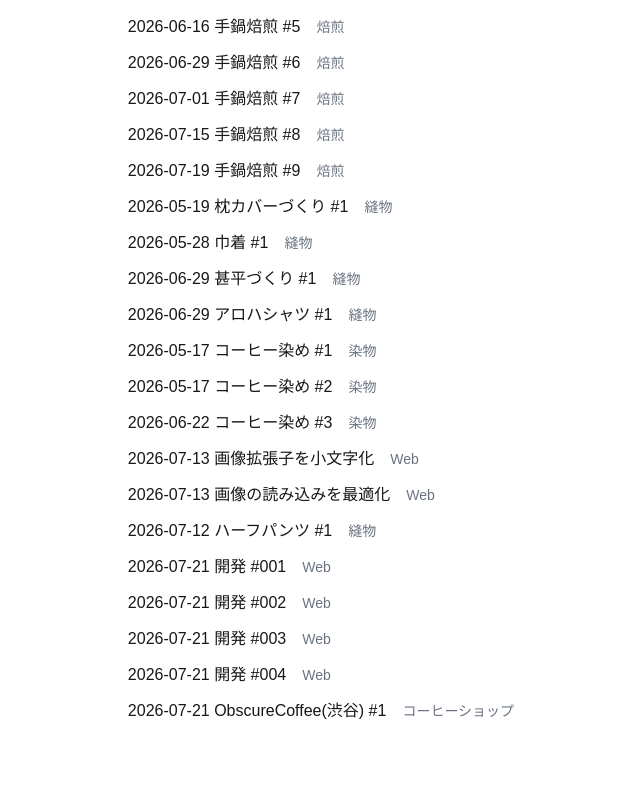
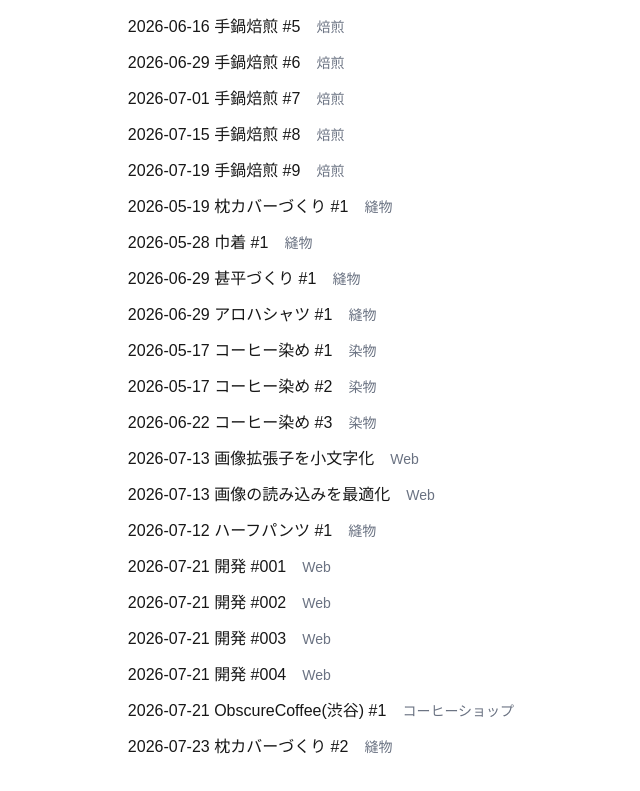
Before and after one commit to yamamotoyakuhinsenryoten-cmd/mountain-book-dyeshop, a Next.js app: page /logs in a window 1280 px wide. Shown: the part 283-1074 px from the top of the page, without its empty margins (319-959 px from the left). Before the commit the page ends 1038 px from the top, so only its background shows below. Built offline with nearby package versions, Linux system fonts and the light colour scheme.

Commit message:
枕カバーログ追加

```diff
--- a/data/logs/index.ts
+++ b/data/logs/index.ts
@@ -22,6 +22,7 @@ import { dev002 } from "./dev-002";
 import { dev003 } from "./dev-003";
 import { dev004 } from "./dev-004";
 import { obscurecoffee001 } from "./obscurecoffee-001";
+import { makuracover002 } from "./makuracover-002";
 import { migrateLegacyLog, type Log } from "./types";
 
 const legacyLogs = [
@@ -51,4 +52,7 @@ const legacyLogs = [
   obscurecoffee001,
 ];
 
-export const logs: Log[] = legacyLogs.map(migrateLegacyLog);
+export const logs: Log[] = [
+  ...legacyLogs.map(migrateLegacyLog),
+  makuracover002,
+];
--- a/data/logs/makuracover-001.ts
+++ b/data/logs/makuracover-001.ts
@@ -11,7 +11,7 @@ export const makuracover001 = {
   info: [
     { label: "生地", value: "コーヒー染めしたダブルガーゼ" },
     { label: "レシピ", value: "nunocoto fabricさん" },
-    { label: "要約 ", value: "自分で染めた生地を使って枕カバーをつくった" },
+    { label: "要約", value: "自分で染めた生地を使って枕カバーをつくった" },
   ],
 
   content: [
--- a/data/logs/makuracover-002.ts
+++ b/data/logs/makuracover-002.ts
@@ -1,54 +1,188 @@
-export const makuracover001 = {
-  slug: "makuracover-001",
+import type { Log } from "./types";
+export const makuracover002: Log = {
+  slug: "makuracover-002",
   type: "work",
-  title: "枕カバーづくり #1",
-  category: "縫物",
-  date: "2026-05-19",
-  summary: "自分で染めた生地を使って枕カバーをつくった",
-  text: ``,
+  createdAt: "2026-07-23",
 
-  info: [
-    { label: "生地", value: "コーヒー染めしたダブルガーゼ" },
-    { label: "レシピ", value: "nunocoto fabricさん" },
-    { label: "要約 ", value: "自分で染めた生地を使って枕カバーをつくった" },
-  ],
+  info: {
+    title: "枕カバーづくり #2",
+    category: "縫物",
+    details: [
+      { label: "生地", value: "自分で染めたダブルガーゼ" },
+      { label: "レシピ", value: "nunocoto fabricさんの枕カバーレシピ" },
+      { label: "制作方法", value: "ミシンで全工程を制作" },
+      {
+        label: "一言まとめ",
+        value:
+          "染めたダブルガーゼを使い、ミシンの速さと道具の違いを体験した枕カバー制作",
+      },
+      {
+        label: "裁断の気づき",
+        value:
+          "新しい裁ちばさみは文具用ハサミとは違い、刃物として布を切る感覚があった",
+      },
+      {
+        label: "ミシンの気づき",
+        value:
+          "直線縫いは圧倒的に速く縫い目も均一で綺麗。ただし狙った縫い代幅で縫う精度は課題",
+      },
+      {
+        label: "素材の気づき",
+        value: "シンプルな枕カバーだからこそ、染めた布の色や表情の良さが活きた",
+      },
+      {
+        label: "次回制作",
+        value: "前回と同じシャツレシピを使い、夏向きの布で手縫い制作に挑戦予定",
+      },
+    ],
+  },
 
-  content: [
+  media: [
     {
       type: "image",
-      src: "/logs/makuracover-001/IMG_2188.jpg",
-      caption: "左端が布を継ぎ足した部分",
+      src: "/logs/makuracover-002/img/IMG_2756.jpg",
+      caption: "",
     },
     {
       type: "image",
-      src: "/logs/makuracover-001/IMG_2189.jpg",
-      caption: "ベロ部分のおさまりがわるい",
+      src: "/logs/makuracover-002/img/IMG_2757.jpg",
+      caption: "",
     },
     {
       type: "image",
-      src: "/logs/makuracover-001/IMG_2190.jpg",
-      caption: "風合いはいいんだけど",
+      src: "/logs/makuracover-002/img/IMG_2758.jpg",
+      caption: "",
+    },
+    {
+      type: "image",
+      src: "/logs/makuracover-002/img/IMG_2759.jpg",
+      caption: "",
+    },
+    {
+      type: "image",
+      src: "/logs/makuracover-002/img/IMG_2760.jpg",
+      caption: "",
+    },
+    {
+      type: "image",
+      src: "/logs/makuracover-002/img/IMG_2761.jpg",
+      caption: "",
+    },
+    {
+      type: "image",
+      src: "/logs/makuracover-002/img/IMG_2764.jpg",
+      caption: "",
+    },
+    {
+      type: "image",
+      src: "/logs/makuracover-002/img/IMG_2765.jpg",
+      caption: "",
     },
   ],
-  comments: [
+
+  log: [
     {
-      text: `・裁断でミスって、短く切っちゃった。つぎ足しして作ったけど、やっぱりぶかっこうだな。
-        つぎ足ししたのに、まだ足りなくて、折り返しのところがピロピロしてこれもぶかっこう。
-        `,
+      role: "user",
+      text: "さて、はさみもきたし、やるかな枕カバーにするか、あの染めたダブルガーゼつかって、つくりかたは前のでいいかな、同じレシピでよさそう。今回はで、ミシンで全部やってみようかなとおもってる。一回ミシンで全部つくってみたい。",
     },
     {
-      text: `・縫うのは、まっすぐ縫えばできるので全然難しくない。
-        `,
+      role: "assistant",
+      text: "前回と同じレシピを使い、今回はミシンで全工程を制作することで、手順確認よりもミシン操作や布の扱いに集中できると整理した。",
     },
     {
-      text: `・Wガーゼの質感はいいなあ。
-
-        `,
+      role: "user",
+      text: "うんうんで、まず裁断だけど、今みんな寝てて枕もってこれないからあとからだなー",
+    },
+    {
+      role: "assistant",
+      text: "枕のサイズ確認が必要なため、裁断は後で行う流れを確認した。",
+    },
+    {
+      role: "user",
+      text: "試し切りしてみた、まず、重いし大きい、ちょっと怖いなってくらい。なんか切れそうって雰囲気がある。で切ってみて、うんなんか切れ味が全然ちがう感じする。100きんのはふつうの文具のハサミって感じだけど、これは刃物の感覚。包丁とかに近い感じだな。",
+    },
+    {
+      role: "assistant",
+      text: "裁ちばさみの重さや切れ味によって、文具用ハサミとは違う刃物としての感覚を体験したと整理した。",
+    },
+    {
+      role: "user",
+      text: "裁断オッケー、やっぱ刃物って感じだなー、切り口がシャープな感じ、100均のはさみは、切る線が太いけど、これはもっと細い線を切るような感じ。",
+    },
+    {
+      role: "assistant",
+      text: "裁断精度が高まり、狙った線を細く正確に切れる感覚を得たことを整理した。",
+    },
+    {
+      role: "user",
+      text: "そう、感想はリアルタイムで残すのがけっこう重要かも",
+    },
+    {
+      role: "assistant",
+      text: "制作中の感覚や発見は後から思い出しにくいため、リアルタイム記録が振り返りに有効だと整理した。",
+    },
+    {
+      role: "user",
+      text: "もう縫い終わっちゃった、ミシンは速い、とにかく速い",
+    },
+    {
+      role: "assistant",
+      text: "直線中心の枕カバーではミシンの速度による効率の高さを実感したと整理した。",
+    },
+    {
+      role: "user",
+      text: "まっすぐではあるけど、狙った位置で縫えなかったな、縫いしろ1.5が2ｃｍ近くになってそうだったりとか、そう直線だけで、大きい布を縫うならミシンがいいのかも、手縫いだと飽きてくるかもね",
+    },
+    {
+      role: "assistant",
+      text: "ミシンは大きな直線を縫う用途では非常に向いている一方、一定の縫い代幅を保つ精度には慣れが必要だと整理した。",
+    },
+    {
+      role: "user",
+      text: "まあ細かくみると、そのズレたりとかはあるんだけど、縫い目もねミシンだから細かくそろっててキレイにみえるね、ちょっとかたい？感じもする",
+    },
+    {
+      role: "assistant",
+      text: "ミシンによる均一な縫い目の美しさと、縫い目部分が固定されることによる硬さを整理した。",
+    },
+    {
+      role: "user",
+      text: "まっすぐだからまだいけるけど、これをシャツとか曲線とか細かいのとかできる気がしない、しかもやり直しが難しそう",
+    },
+    {
+      role: "assistant",
+      text: "枕カバーの直線縫いとシャツの曲線や細部の縫製では難易度が異なるため、段階的な経験が必要だと整理した。",
+    },
+    {
+      role: "user",
+      text: "でもやっぱり染めた布を使うのはたのしいね、枕カバーってシンプルだから、染めのよさが生きる",
+    },
+    {
+      role: "assistant",
+      text: "シンプルな作品ほど染めた布そのものの色や表情を楽しめることを確認した。",
+    },
+    {
+      role: "user",
+      text: "次はシャツかな今度はまた手縫いで、レシピも前のと同じので、布は夏向きのに変えてって感じ、枕カバーも二回目だけど、やっぱ二回目だからか、そもそも、全体的に経験値があがってるからか、めちゃ簡単に感じた",
+    },
+    {
+      role: "assistant",
+      text: "2回目の制作では手順理解が進み、これまでの縫物経験の積み重ねによって作業全体が簡単に感じられたと整理した。",
     },
   ],
-  nexts: [{ text: `・次はタマネギ染めの布でつくってみたい` }, { text: `` }],
 
-  links: [
-    { name: "レシピ＆型紙", link: "https://book.nunocoto-fabric.com/37056" },
+  source: {
+    chat: {
+      title: "枕カバー作成#1",
+      url: "https://chatgpt.com/g/g-p-6a266afe53948191b250c42ab2eae80d/c/6a5558c1-8b08-83ee-8d00-c15bcf1d64c4",
+    },
+  },
+
+  related: [
+    {
+      kind: "external",
+      title: "nunocoto fabric 枕カバーレシピ",
+      url: "https://book.nunocoto-fabric.com/37056",
+    },
   ],
 };
--- a/data/logs/types.ts
+++ b/data/logs/types.ts
@@ -44,7 +44,9 @@ type LegacyLog = {
   type: string;
   text?: string;
   info?: { label: string; value: string }[];
-  content?: ({ type: string; src?: string; caption?: string; text?: string } | undefined)[];
+  content?: (
+    { type: string; src?: string; caption?: string; text?: string } | undefined
+  )[];
   comments?: ({ text: string } | undefined)[];
   nexts?: ({ text: string } | undefined)[];
   links?: { name: string; link: string }[];
@@ -57,19 +59,29 @@ type LegacyLog = {
 export function migrateLegacyLog(legacy: LegacyLog): Log {
   const media = (legacy.content ?? []).flatMap((item) =>
     item && (item.type === "image" || item.type === "video") && item.src
-      ? [{ type: item.type, src: item.src, ...(item.caption ? { caption: item.caption } : {}) } as Media]
+      ? [
+          {
+            type: item.type,
+            src: item.src,
+            ...(item.caption ? { caption: item.caption } : {}),
+          } as Media,
+        ]
       : [],
   );
   const messages = [
     ...(legacy.text ? [{ role: "assistant" as const, text: legacy.text }] : []),
     ...(legacy.content ?? []).flatMap((item) =>
-      item?.type === "text" && item.text ? [{ role: "assistant" as const, text: item.text }] : [],
+      item?.type === "text" && item.text
+        ? [{ role: "assistant" as const, text: item.text }]
+        : [],
     ),
     ...(legacy.comments ?? []).flatMap((item) =>
       item?.text ? [{ role: "assistant" as const, text: item.text }] : [],
     ),
     ...(legacy.nexts ?? []).flatMap((item) =>
-      item?.text ? [{ role: "assistant" as const, text: `次に試すこと: ${item.text}` }] : [],
+      item?.text
+        ? [{ role: "assistant" as const, text: `次に試すこと: ${item.text}` }]
+        : [],
     ),
   ];
   const related: Related[] = (legacy.links ?? []).flatMap<Related>((item) => {
@@ -84,7 +96,11 @@ export function migrateLegacyLog(legacy: LegacyLog): Log {
     slug: legacy.slug,
     type: "work",
     createdAt: legacy.date,
-    info: { title: legacy.title, category: legacy.category, details: legacy.info ?? [] },
+    info: {
+      title: legacy.title,
+      category: legacy.category,
+      details: legacy.info ?? [],
+    },
     media,
     log: messages,
     ...(legacy.source ? { source: legacy.source } : {}),
```
Also changed, not shown: components/WorkLog.tsx (+12 -3 lines).
